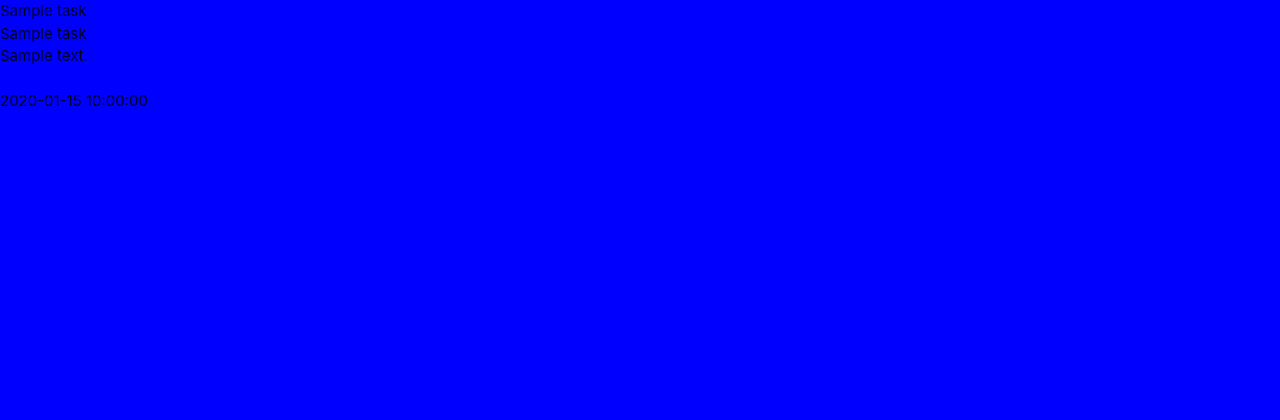
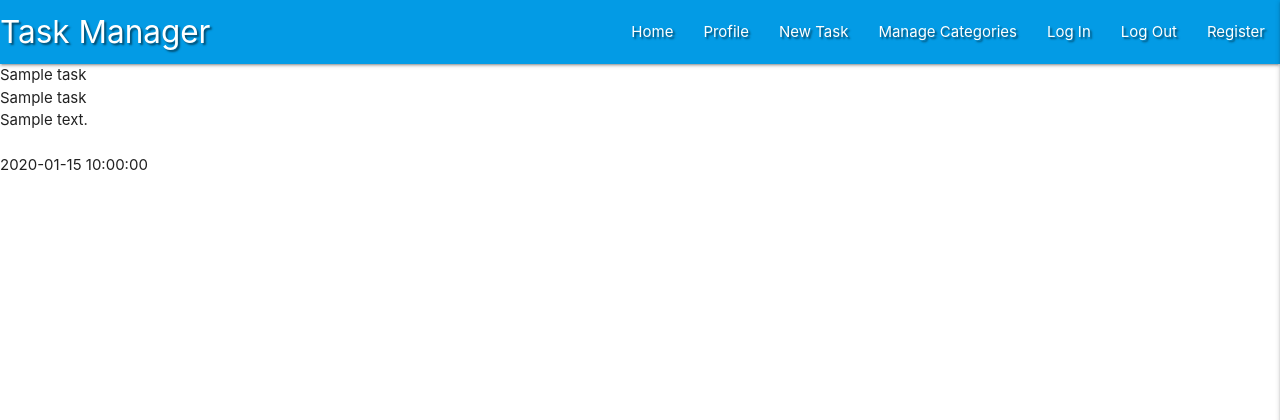
Before and after one commit to kuzGo/task-manager, a Flask app: page / in a window 1280 px wide. Shown: the top 420 px of the page. Run offline with Flask 2, Linux system fonts and the light colour scheme; a database or web service that is not in the repository returns one stand-in record (values such as "Sample title"); some libraries are stand-ins or nearby versions.

Commit message:
Add Materialize Navbar and Sidenav

```diff
--- a/static/css/style.css
+++ b/static/css/style.css
@@ -1,3 +1,3 @@
-body{
-    background-color: blue;
+.text-shadow {
+    text-shadow: 2px 2px 2px rgba(0, 0,0, 0.5);
 }
--- a/static/js/script.js
+++ b/static/js/script.js
@@ -0,0 +1,3 @@
+$(document).ready(function(){
+    $('.sidenav').sidenav({edge:"right"});
+  });
--- a/templates/base.html
+++ b/templates/base.html
@@ -1,26 +1,59 @@
 <!DOCTYPE html>
 <html lang="en">
+
 <head>
   <meta charset="UTF-8">
   <meta http-equiv="X-UA-Compatible" content="IE=edge">
   <meta name="viewport" content="width=device-width, initial-scale=1.0">
   <link href="https://fonts.googleapis.com/icon?family=Material+Icons" rel="stylesheet" type="text/css">
-    <link rel="stylesheet" href="https://cdnjs.cloudflare.com/ajax/libs/materialize/1.0.0/css/materialize.min.css" type="text/css">
+  <link rel="stylesheet" href="https://cdnjs.cloudflare.com/ajax/libs/materialize/1.0.0/css/materialize.min.css"
+    type="text/css">
   <link rel="stylesheet" href="{{url_for('static', filename='css/style.css')}}" type="text/css">
   {% block styles %}
   {% endblock %}
   <title>Task Manager</title>
 </head>
+
 <body>
-
+  <header>
+    <!-- Main top navbar -->
+          <nav class="nav-extended  text-shadow #039be5 light-blue darken-1">
+            <div class="nav-wrapper">
+              <a href="{{ url_for('get_tasks') }}" class="brand-logo">Task Manager</a>
+              <a href="#" data-target="mobile-demo" class="sidenav-trigger right"><i class="material-icons">apps</i></a>
+              <ul class="right hide-on-med-and-down">
+                <li><a href="{{ url_for('get_tasks') }}">Home</a></li>
+                <li><a href="#">Profile</a></li>
+                <li><a href="#">New Task</a></li>
+                <li><a href="#">Manage Categories</a></li>
+                <li><a href="#">Log In</a></li>
+                <li><a href="#">Log Out</a></li>
+                <li><a href="#">Register</a></li>
+              </ul>
+            </div>
+          </nav>
+<!-- Mobile side navbar -->
+          <ul class="sidenav" id="mobile-demo">
+            <li><h4 class="center-align light-blue-text text-darken-4">Task Manager</h4></li>
+                <li><a href="{{ url_for('get_tasks') }}">Home</a></li>
+                <li><a href="#">Profile</a></li>
+                <li><a href="#">New Task</a></li>
+                <li><a href="#">Manage Categories</a></li>
+                <li><a href="#">Log In</a></li>
+                <li><a href="#">Log Out</a></li>
+                <li><a href="#">Register</a></li>
+          </ul>
+  </header>
   {% block content %}
 
   {% endblock %}
-    <script src="https://code.jquery.com/jquery-3.6.0.min.js" integrity="sha256-/xUj+3OJU5yExlq6GSYGSHk7tPXikynS7ogEvDej/m4=" crossorigin="anonymous"></script>
+  <script src="https://code.jquery.com/jquery-3.6.0.min.js"
+    integrity="sha256-/xUj+3OJU5yExlq6GSYGSHk7tPXikynS7ogEvDej/m4=" crossorigin="anonymous"></script>
   <!-- Compiled and minified JavaScript -->
   <script src="https://cdnjs.cloudflare.com/ajax/libs/materialize/1.0.0/js/materialize.min.js"></script>
   <script src="{{url_for('static',filename='js/script.js')}}"></script>
   {% block scripts %}
   {% endblock %}
 </body>
+
 </html>
```
Lines whose indentation alone changed are shown as unchanged.
